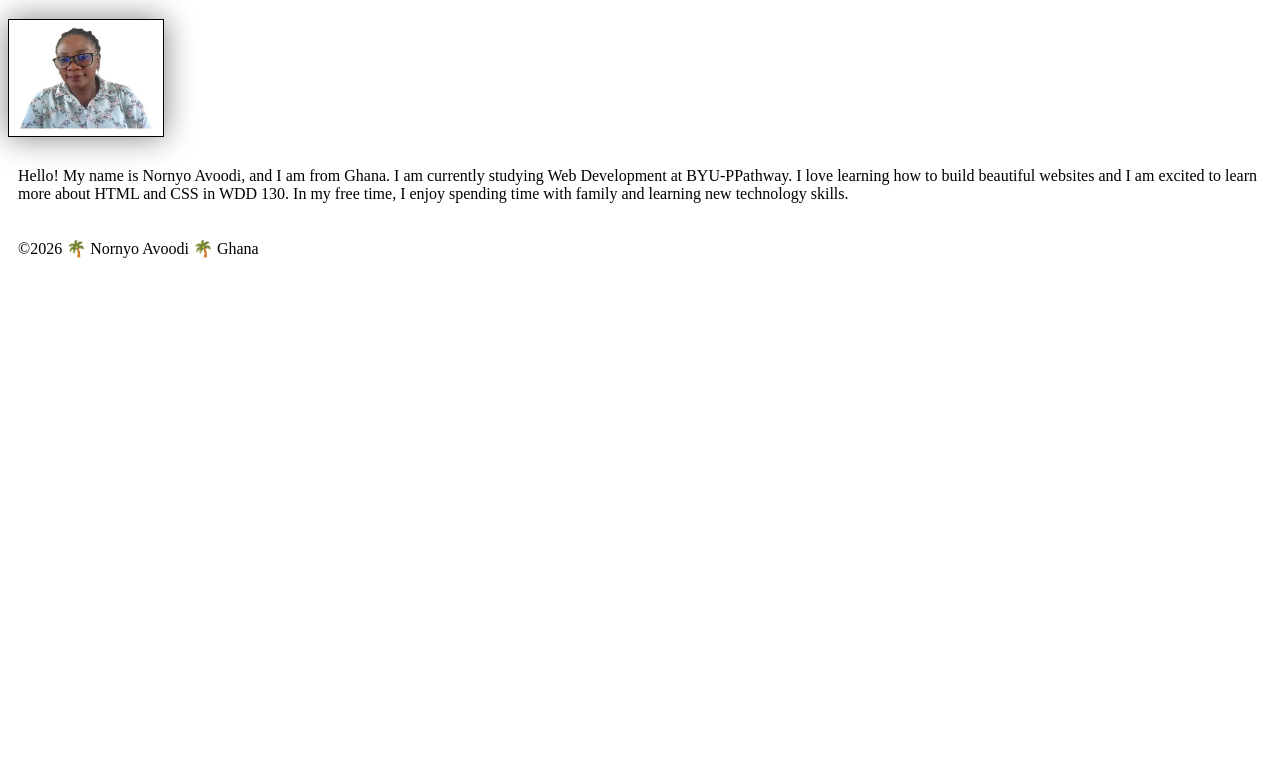
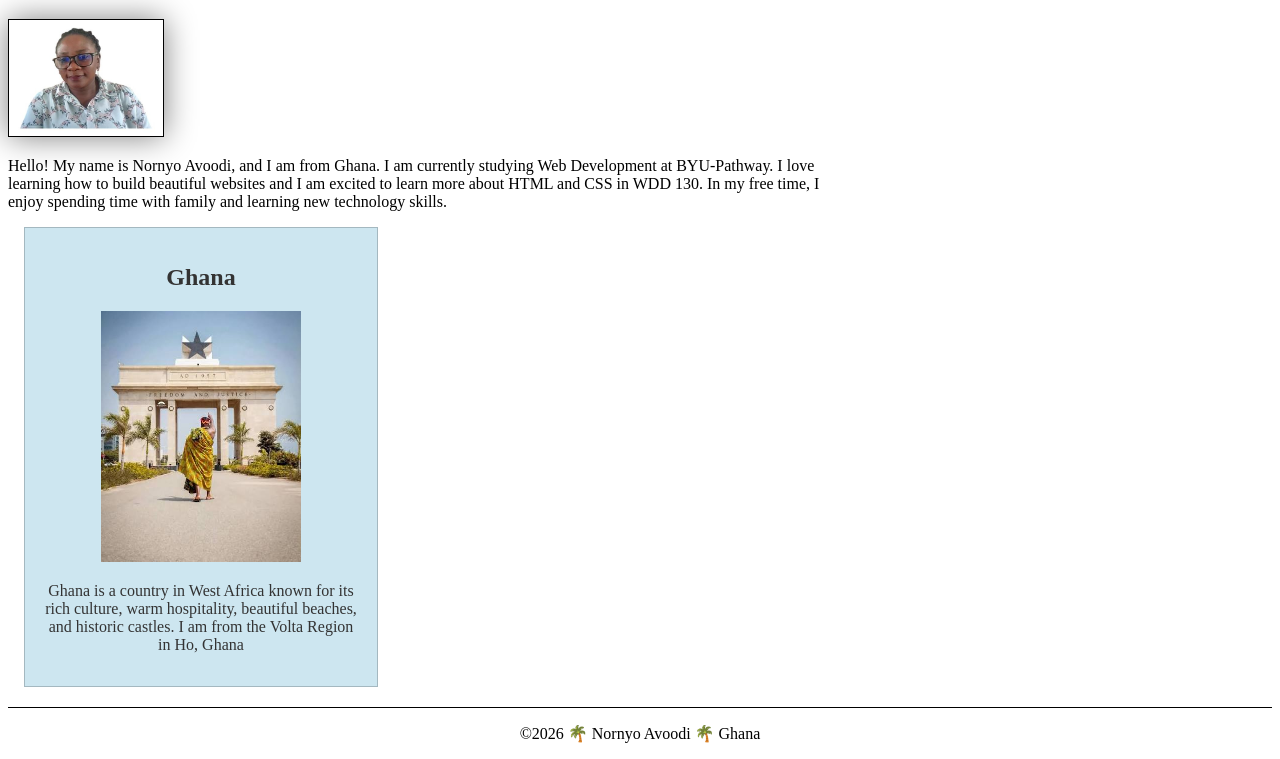
Before and after one commit to Nornyo/wdd130, a plain HTML site: page index.html in a window 1280 px wide. Shown: the part 205-964 px from the top of the page. Before the commit the page ends 800 px from the top, so only its background shows below. Drawn offline with Linux system fonts and the light colour scheme.

Commit message:
Update home page

```diff
--- a/index.html
+++ b/index.html
@@ -5,6 +5,8 @@
     <meta charset="UTF-8">
     <meta name="viewport" content="width=device-width, initial-scale=1.0">
     <title>Nornyo Avoodi | WDD 130</title>
+    <meta name="description" content="Nornyo Avoodi's home page for WDD 130 Web Fundamentals at BYU-Pathway. Learn about Nornyo Avoodi from Ghana studying Web Development.">
+    <meta name="author" content="Nornyo Avoodi">
     <link rel="stylesheet" href="styles/styles.css">
 </head>
 
@@ -18,9 +20,14 @@
     <main>
         <h1>Nornyo Avoodi | WDD 130</h1>
         <img src="images/profile.jpg.jpg" alt="Hello, my name is Nornyo Avoodi" width="200">
-        <p>Hello! My name is Nornyo Avoodi, and I am from Ghana. I am currently studying Web Development at BYU-PPathway. I love learning how to build beautiful websites and I am excited to learn more about HTML and CSS in WDD 130. In my free time, I enjoy spending time with family and learning new technology skills.</p>
+        <p>Hello! My name is Nornyo Avoodi, and I am from Ghana. I am currently studying Web Development at BYU-Pathway. I love learning how to build beautiful websites and I am excited to learn more about HTML and CSS in WDD 130. In my free time, I enjoy spending time with family and learning new technology skills.</p>
 
     </main>
+    <aside>
+        <h2>Ghana</h2>
+        <img src="images/Ghana.jpg" alt="blackstar square in Accra, Ghana">
+        <p>Ghana is a country in West Africa known for its rich culture, warm hospitality, beautiful beaches, and historic castles. I am from the Volta Region in Ho, Ghana</p>
+    </aside>
     <footer>
         <p>&copy;2026 🌴 Nornyo Avoodi 🌴 Ghana</p>
 
--- a/styles/styles.css
+++ b/styles/styles.css
@@ -13,7 +13,7 @@ h1 {
     color: darkblue;
 }
 
-img {
+main img {
     width: 150px;
     height: auto;
     border: 1px solid black;
@@ -22,5 +22,31 @@ img {
 }
 
 p {
-    padding: 10px;
+    padding: 0;
 }
+
+main {
+    max-width: 840px;
+}
+
+aside {
+    width: 20rem;
+    margin: 1rem;
+    border: 1px solid rgb(0 0 0 / 0.2);
+    /* 1️⃣ */
+    padding: 1rem;
+    background-color: #cde6f0;
+    color: #333333;
+    text-align: center;
+}
+
+aside img {
+    width: 200px;
+    height: auto;
+}
+
+footer {
+    margin-top: 20px;
+    border-top: 1px solid #000;
+    text-align: center;
+}
```
Also changed, not shown: week02/temple.html (+2 -1 lines), images/Ghana.jpg (added).
